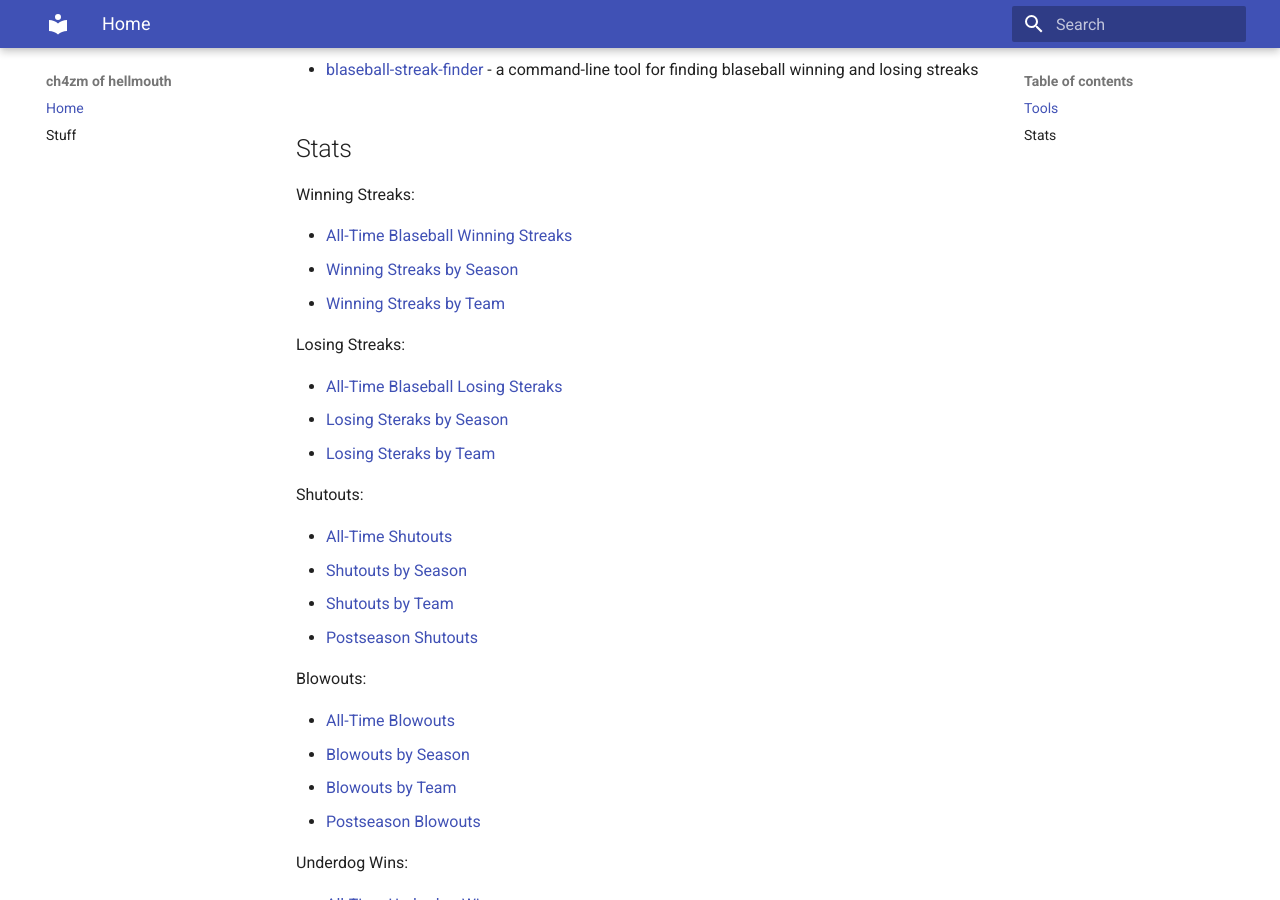
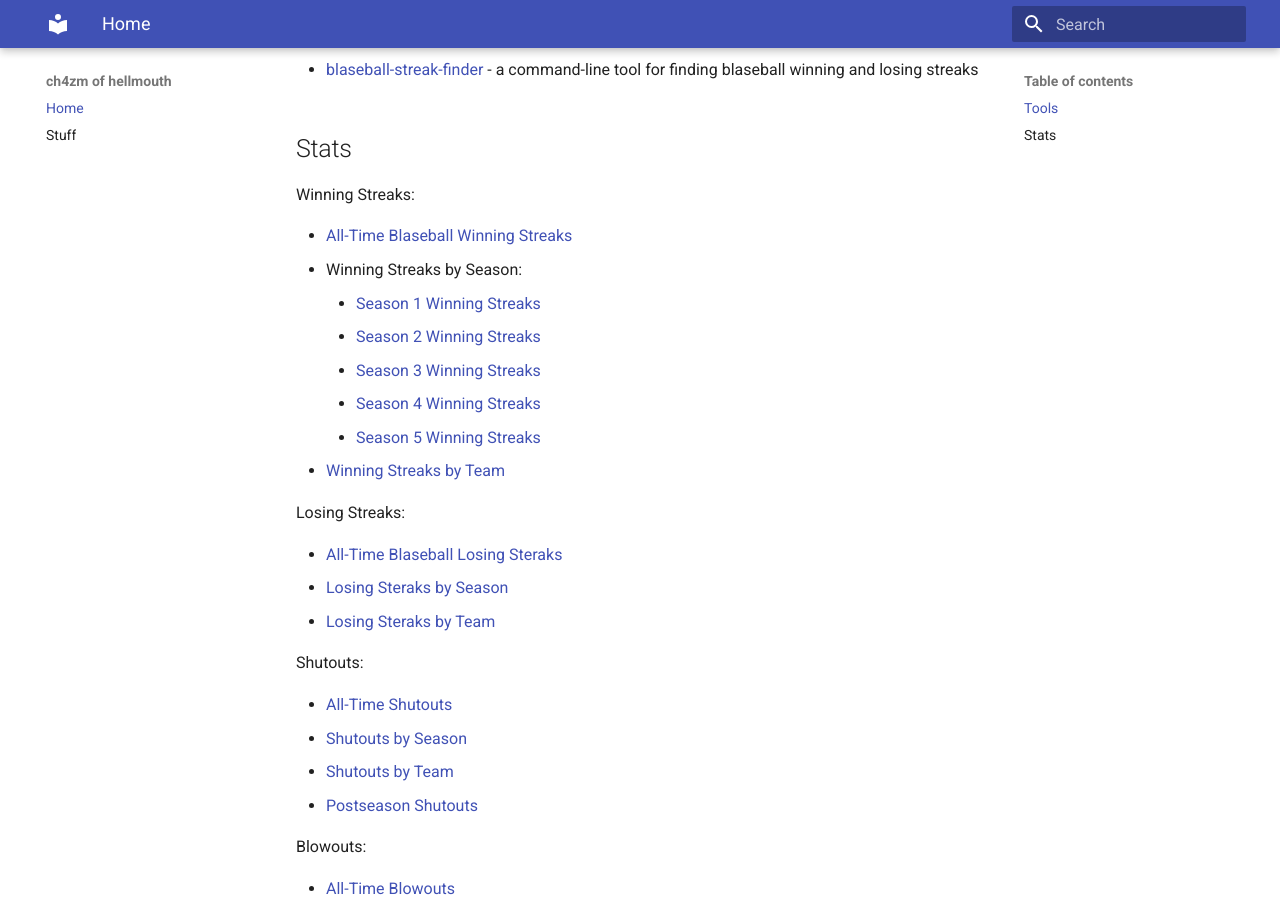
Before and after one commit to ch4zm/ch4zm.github.io, an MkDocs documentation site: the page built from docs/index.md, in a window 1280 px wide and 900 px high, scrolled down 623 px. Built offline with MkDocs 1.6.1 and Material for MkDocs 9.7.7, drawn with Linux system fonts in a browser that asks for light colours.

Commit message:
update index

```diff
--- a/docs/index.md
+++ b/docs/index.md
@@ -27,7 +27,12 @@ Most of these tools are useful command-line utilities to explore
 Winning Streaks:
 
 * [All-Time Blaseball Winning Streaks](wstreaks_alltime.md)
-* [Winning Streaks by Season](wstreaks_season.md)
+* Winning Streaks by Season:
+    * [Season 1 Winning Streaks](wstreaks_season1.md)
+    * [Season 2 Winning Streaks](wstreaks_season2.md)
+    * [Season 3 Winning Streaks](wstreaks_season3.md)
+    * [Season 4 Winning Streaks](wstreaks_season4.md)
+    * [Season 5 Winning Streaks](wstreaks_season5.md)
 * [Winning Streaks by Team](wstreaks_team.md)
 
 Losing Streaks:
```
